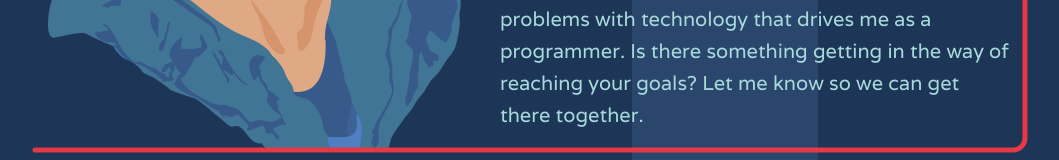
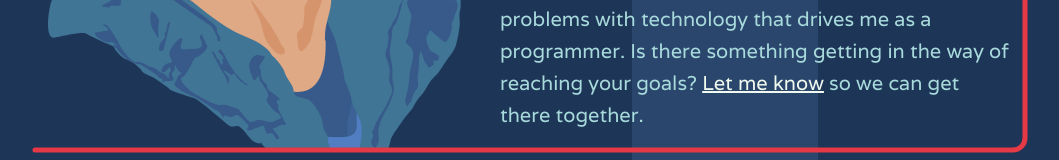
Before and after one commit to NickCalderone/developer-portfolio, a Nuxt app: page / in a window 1280 px wide. Shown: the part 2407-2567 px from the top of the page, without its empty margins (110-1169 px from the left). Built offline with nearby package versions, Linux system fonts and the light colour scheme.

Commit message:
added anchor

```diff
--- a/components/About.vue
+++ b/components/About.vue
@@ -131,7 +131,7 @@ export default {
 				starting point, but I have been lucky enough to use what I have learned to benefit others. The solutions
 				I have built have helped clients from small businesses to municipalities get to where they want to be.
 				It is this process of solving very human problems with technology that drives me as a programmer. Is
-				there something getting in the way of reaching your goals? Let me know so we can get there together.
+				there something getting in the way of reaching your goals? <a href="#contact">Let me know</a> so we can get there together.
 			</p>
 		</div>
 		<div class="about-canvas-wrapper">
```
